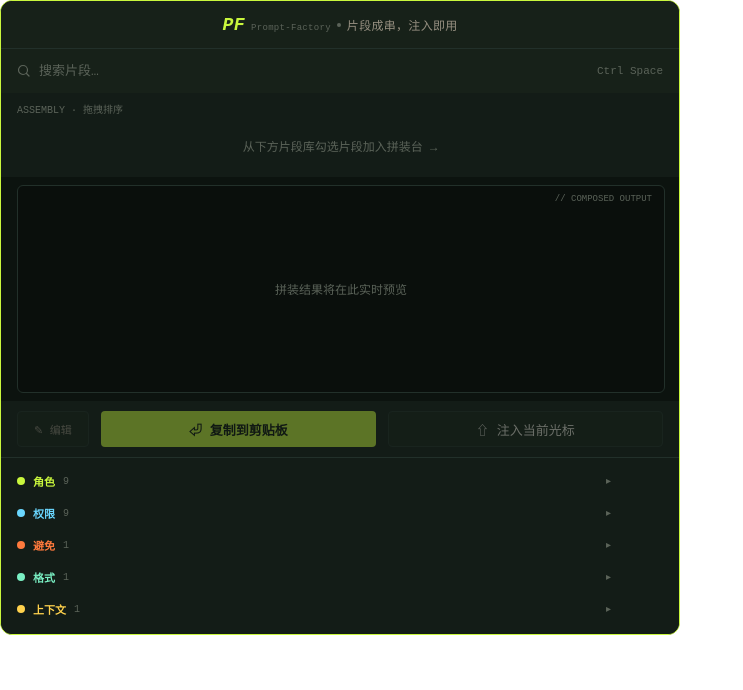
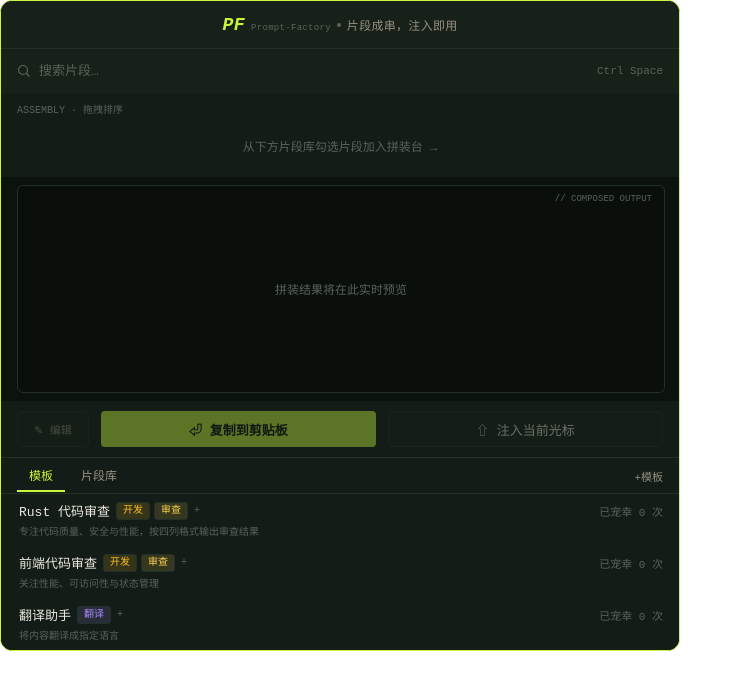
Before and after one commit to Real102/prompt-factory, a React (Vite) app: page / in a window 1280 px wide. Shown: the top 690 px of the page, without its empty margins (0-743 px from the left). Built offline with nearby package versions, Linux system fonts and the light colour scheme.

Commit message:
feat(app): 主结构集成 Tab + 模板/片段库条件渲染

```diff
--- a/src/App.tsx
+++ b/src/App.tsx
@@ -1,41 +1,56 @@
 import { useEffect } from 'react';
 import { useSnippetStore } from '@/stores/snippetStore';
+import { useTemplateStore } from '@/stores/templateStore';
 import { useUIStore } from '@/stores/uiStore';
 import { useGlobalShortcut } from '@/hooks/useGlobalShortcut';
 import Overlay from './components/Overlay/Overlay';
 import SearchBar from './components/SearchBar/SearchBar';
 import SearchResults from './components/SearchResults/SearchResults';
 import AssemblyTrack from './components/AssemblyTrack/AssemblyTrack';
+import VariableArea from './components/VariableArea/VariableArea';
 import PreviewPanel from './components/PreviewPanel/PreviewPanel';
 import BottomBar from './components/BottomBar/BottomBar';
+import TabBar from './components/TabBar/TabBar';
+import TemplateList from './components/TemplateList/TemplateList';
+import TemplateEditor from './components/TemplateEditor/TemplateEditor';
 import SnippetLibrary from './components/SnippetLibrary/SnippetLibrary';
 import SnippetEditor from './components/SnippetEditor/SnippetEditor';
 import Toast from './components/Toast/Toast';
 
-/**
- * Prompt Factory MVP 根组件。
- * 布局顺序：SearchBar → AssemblyTrack → PreviewPanel → BottomBar → SnippetLibrary
- * SnippetEditor 显示时替换 SnippetLibrary 位置。
- */
 function App() {
   const loadSnippets = useSnippetStore((s) => s.loadSnippets);
+  const loadTemplates = useTemplateStore((s) => s.loadTemplates);
   const showSnippetEditor = useUIStore((s) => s.showSnippetEditor);
   const editingSnippetId = useUIStore((s) => s.editingSnippetId);
+  const showTemplateEditor = useUIStore((s) => s.showTemplateEditor);
+  const editingTemplateId = useUIStore((s) => s.editingTemplateId);
+  const activeTab = useUIStore((s) => s.activeTab);
 
   useGlobalShortcut();
 
   useEffect(() => {
     void loadSnippets();
-  }, [loadSnippets]);
+    void loadTemplates();
+  }, [loadSnippets, loadTemplates]);
 
   return (
     <Overlay>
       <SearchBar />
       <SearchResults />
       <AssemblyTrack />
+      <VariableArea />
       <PreviewPanel />
       <BottomBar />
-      {showSnippetEditor ? <SnippetEditor key={editingSnippetId || 'new'} /> : <SnippetLibrary />}
+      {showTemplateEditor ? (
+        <TemplateEditor key={editingTemplateId || 'new'} />
+      ) : showSnippetEditor ? (
+        <SnippetEditor key={editingSnippetId || 'new'} />
+      ) : (
+        <>
+          <TabBar />
+          {activeTab === 'template' ? <TemplateList /> : <SnippetLibrary />}
+        </>
+      )}
       <Toast />
     </Overlay>
   );
```
